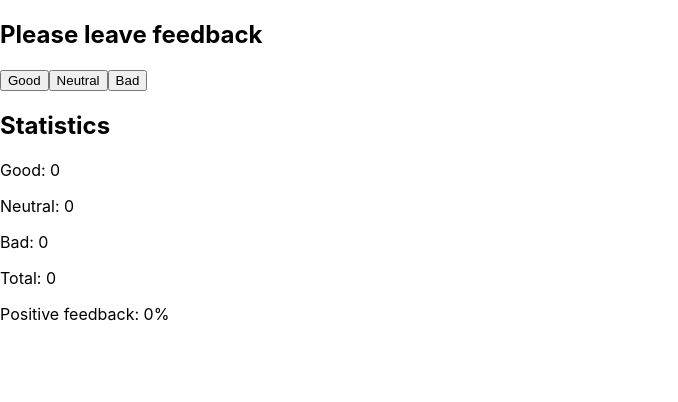
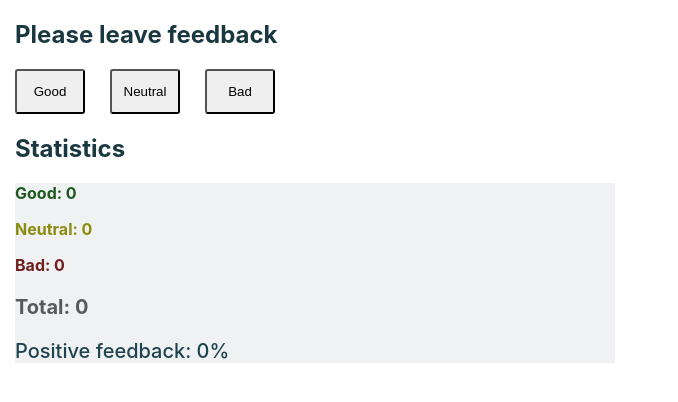
Before and after one commit to OlhaBaturina/goit-react-hw-02-feedback, a React (Create React App) app: page / in a window 1280 px wide. Shown: the top 402 px of the page, without its empty margins (0-678 px from the left). Built offline with nearby package versions, Linux system fonts and the light colour scheme.

Commit message:
Добавляет стили компонента

```diff
--- a/src/Components/Feedback/Feedback.js
+++ b/src/Components/Feedback/Feedback.js
@@ -1,13 +1,11 @@
 import React, { Component } from "react";
-import "./Feedback.module.css";
+import s from "./Feedback.module.css";
 
 class Feedback extends Component {
   state = {
     good: 0,
     neutral: 0,
     bad: 0,
-    // total: 0,
-    // positive: 0,
   };
 
   onGoodFeedback = () => {
@@ -44,28 +42,26 @@ class Feedback extends Component {
     const positive = this.countPositiveFeedbackPercentage(total, good);
 
     return (
-      <div className="thumb">
-        <h2 className="name">Please leave feedback</h2>
-        <div className="feedback_thumb">
-          <button className="feedback" onClick={this.onGoodFeedback}>
+      <div className={s.thumb}>
+        <h2 className={s.name}>Please leave feedback</h2>
+        <div className={s.feedback_thumb}>
+          <button className={s.feedback} onClick={this.onGoodFeedback}>
             Good
           </button>
-          <button className="feedback" onClick={this.onNeutralFeedback}>
+          <button className={s.feedback} onClick={this.onNeutralFeedback}>
             Neutral
           </button>
-          <button className="feedback" onClick={this.onBadFeedback}>
+          <button className={s.feedback} onClick={this.onBadFeedback}>
             Bad
           </button>
         </div>
-        <h2 className="name">Statistics</h2>
-        <div className="statistics_thumb">
-          <p className="statistics">Good: {good}</p>
-          <p className="statistics">Neutral: {neutral}</p>
-          <p className="statistics">Bad: {bad}</p>
-          <p className="statistics total">Total: {total}</p>
-          <p className="statistics positive">
-            Positive feedback: {positive || 0}%
-          </p>
+        <h2 className={s.name}>Statistics</h2>
+        <div className={s.statistics_thumb}>
+          <p className={s.good}>Good: {good}</p>
+          <p className={s.neutral}>Neutral: {neutral}</p>
+          <p className={s.bad}>Bad: {bad}</p>
+          <p className={s.total}>Total: {total}</p>
+          <p className={s.positive}>Positive feedback: {positive || 0}%</p>
         </div>
       </div>
     );
--- a/src/Components/Feedback/Feedback.module.css
+++ b/src/Components/Feedback/Feedback.module.css
@@ -1,5 +1,8 @@
 .thumb {
   width: 600px;
+  margin: 15px;
+  color: rgba(0, 0, 0, 0.63);
+  font-weight: bold;
 }
 
 .name {
@@ -10,17 +13,45 @@
 .feedback_thumb {
   display: flex;
   align-items: center;
-  justify-content: space-around;
+  justify-content: left;
 }
 
 .feedback {
   border-radius: 3px;
+  outline: none;
+  margin-right: 25px;
+  width: 70px;
+  height: 45px;
+}
 
-  margin-right: 25px;
+.feedback:hover,
+.feedback:focus {
+  background-color: rgba(8, 40, 49, 0.925);
+  color: cornsilk;
 }
 
 .statistics_thumb {
+  background-color: rgba(8, 40, 49, 0.062);
 }
 
-.statistics {
+.good {
+  color: rgb(30, 88, 30);
 }
+
+.neutral {
+  color: rgb(139, 139, 13);
+}
+
+.bad {
+  color: rgb(112, 30, 30);
+}
+
+.total {
+  font-size: 20px;
+}
+
+.positive {
+  font-size: 20px;
+  font-weight: 500;
+  color: rgba(12, 54, 66, 0.925);
+}
```
